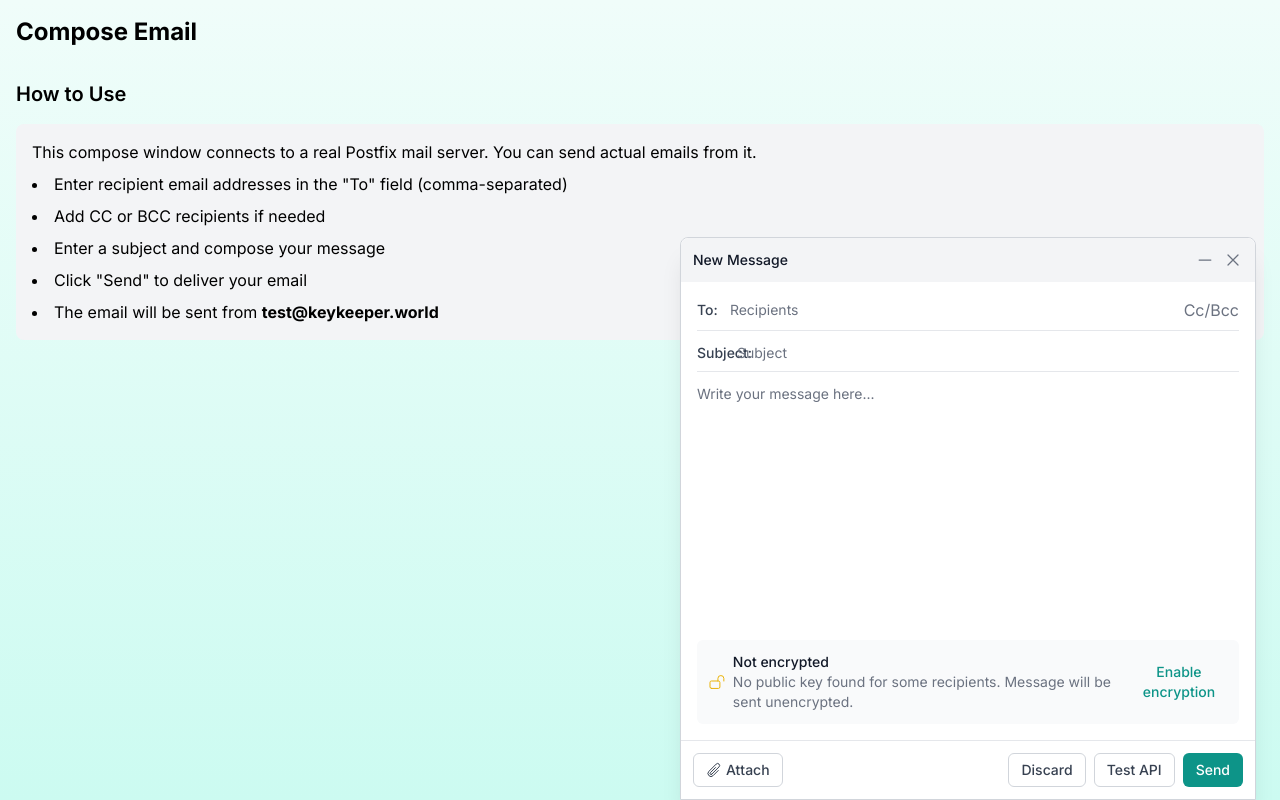
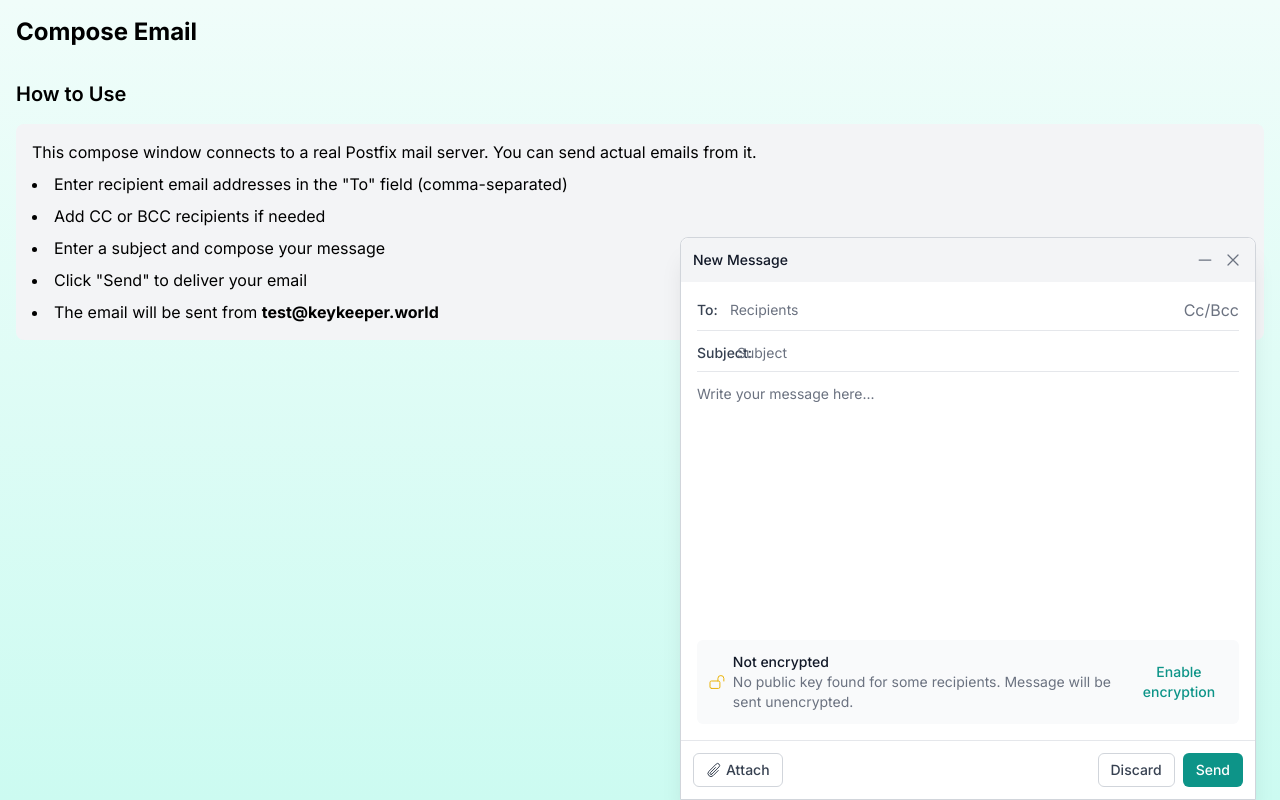
Before and after one commit to novalis78/keykeeper.world, a Next.js app: page /mail/compose in a window 1280 px wide. Built offline with nearby package versions, Linux system fonts and the light colour scheme.

Commit message:
Remove Test API button from ComposeEmail quick reply form
🤖 Generated with [Claude Code](https://claude.com/claude-code)

Co-Authored-By: Claude <noreply@anthropic.com>

```diff
--- a/src/components/mail/ComposeEmail.js
+++ b/src/components/mail/ComposeEmail.js
@@ -645,54 +645,6 @@ export default function ComposeEmail({
           </button>
           <button
             type="button"
-            onClick={async () => {
-              try {
-                setIsLoading(true);
-                setError(null);
-                const token = localStorage.getItem('auth_token');
-                if (!token) {
-                  throw new Error('No auth token found');
-                }
-
-                // Use our simplified test endpoint
-                const response = await fetch('/api/diagnostics/mail-test', {
-                  method: 'POST',
-                  headers: {
-                    'Content-Type': 'application/json',
-                    'Authorization': `Bearer ${token}`
-                  },
-                  body: JSON.stringify({
-                    from: { email: 'test@example.com' },
-                    to: [{ email: 'recipient@example.com' }]
-                  })
-                });
-
-                const result = await response.text();
-                console.log('Test endpoint response:', result);
-
-                try {
-                  const jsonResult = JSON.parse(result);
-                  if (jsonResult.success) {
-                    setError('Test succeeded! Check console for details.');
-                  } else {
-                    setError(`Test failed: ${jsonResult.error}`);
-                  }
-                } catch (e) {
-                  setError(`Test returned non-JSON response: ${result.substring(0, 100)}...`);
-                }
-              } catch (err) {
-                console.error('Test failed:', err);
-                setError(`Test error: ${err.message}`);
-              } finally {
-                setIsLoading(false);
-              }
-            }}
-            className="inline-flex items-center rounded-md border border-gray-300 dark:border-gray-600 px-3 py-1.5 text-sm font-medium text-gray-700 dark:text-gray-200 hover:bg-gray-50 dark:hover:bg-gray-700"
-          >
-            Test API
-          </button>
-          <button
-            type="button"
             onClick={handleSend}
             disabled={isLoading}
             className={`inline-flex items-center rounded-md border border-transparent px-3 py-1.5 text-sm font-medium text-white ${
```
